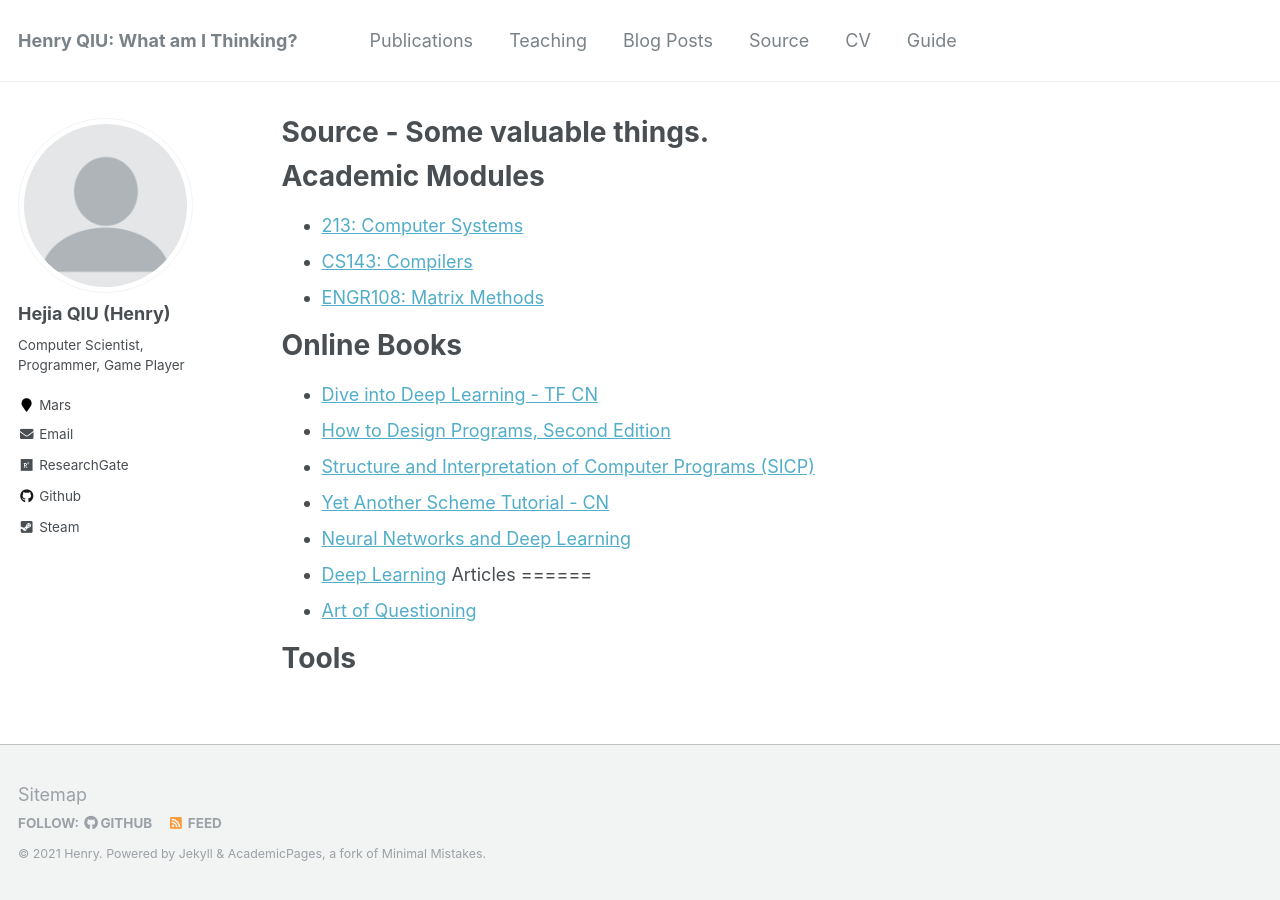
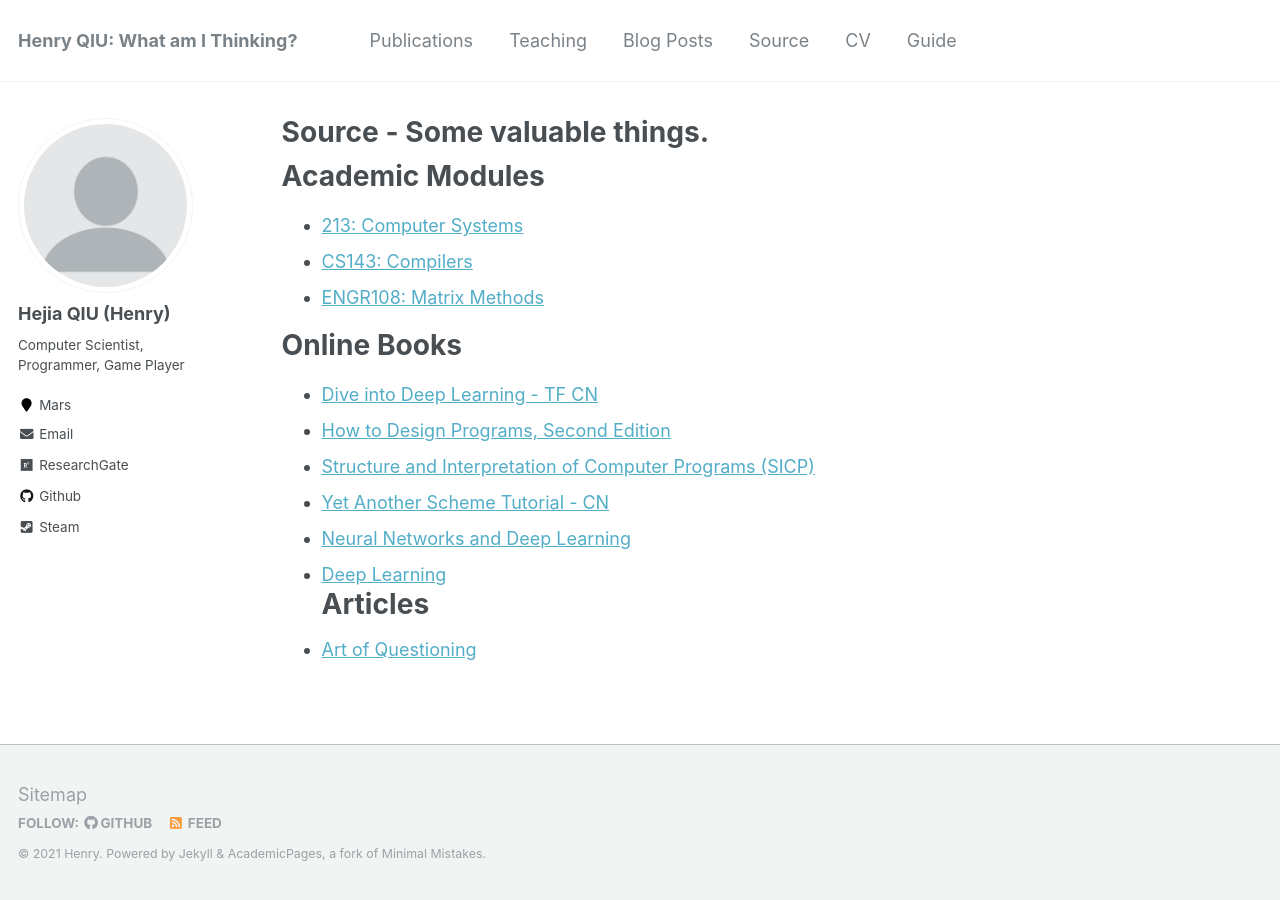
Before and after one commit to HenryJaQiu/HenryJaQiu.github.io, a Jekyll site: the page built from _pages/source.md, in a window 1280 px wide. Built offline with Jekyll 4.4.1, drawn with Linux system fonts in a browser that asks for light colours.

Commit message:
Update source.md

```diff
--- a/_pages/source.md
+++ b/_pages/source.md
@@ -25,9 +25,6 @@ Online Books
 * [Yet Another Scheme Tutorial - CN](http://deathking.github.io/yast-cn/contents/preface.html)
 * [Neural Networks and Deep Learning](http://neuralnetworksanddeeplearning.com/)
 * [Deep Learning](http://www.deeplearningbook.org/)
-Articles
-======
-* [Art of Questioning](http://www.catb.org/~esr/faqs/smart-questions.html])
+# Articles
 
-Tools
-======
+- [Art of Questioning](http://www.catb.org/~esr/faqs/smart-questions.html)
```
